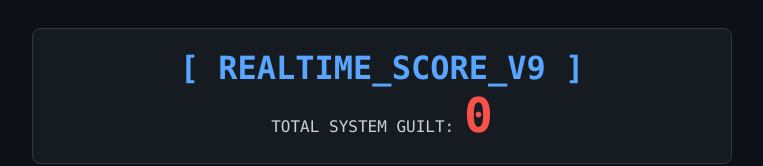
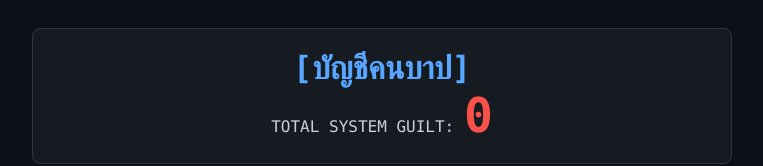
Before and after one commit to dechp796/score-bad, a plain HTML site: page index.html in a window 1280 px wide. Shown: the top 166 px of the page, without its empty margins (258-1021 px from the left). Drawn offline with Linux system fonts and the light colour scheme; no server answers.

```diff
--- a/index.html
+++ b/index.html
@@ -23,7 +23,7 @@
 <body>
     <div class="container">
         <div class="header">
-            <h1 style="color:var(--accent); margin:0;">[ REALTIME_SCORE_V9 ]</h1>
+            <h1 style="color:var(--accent); margin:0;">[บัญชีคนบาป]</h1>
             <div>TOTAL SYSTEM GUILT: <span id="totalScore">0</span></div>
         </div>
 
```
